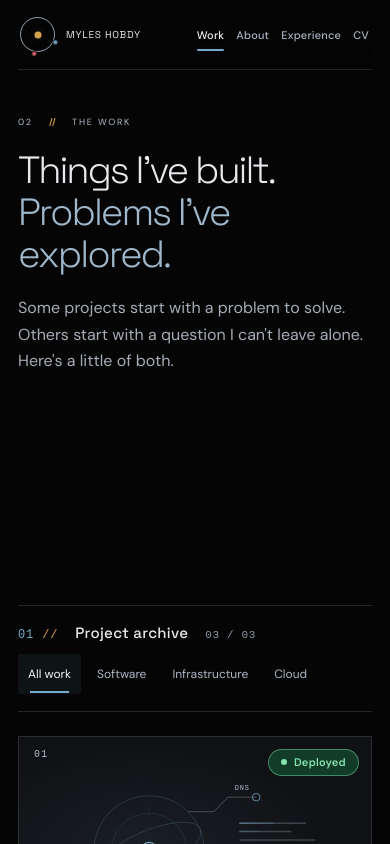
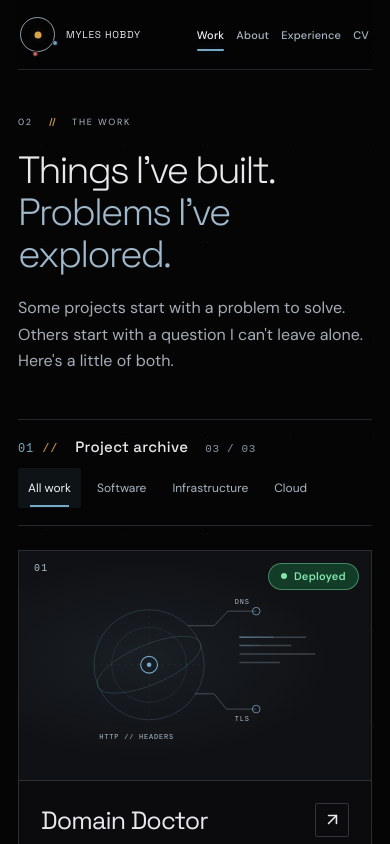
Before and after one commit to casual-loops/mylesh-portfolio, a Next.js app: page /work in a window 390 px wide. Shown: the top 844 px of the page. Built offline with nearby package versions, Linux system fonts and the light colour scheme.

Commit message:
revert: remove cartoon avatar integration from app/globals.css

```diff
--- a/app/globals.css
+++ b/app/globals.css
@@ -706,37 +706,3 @@ body:before{background-image:radial-gradient(#b8c1cb .55px,transparent .8px);opa
  .about-inline-link,.about-final-links a{transition:none!important;}
  .about-inline-link:hover,.about-final-links a:hover{gap:12px;}
 }
-
-/* Cartoon illustrations add personality to secondary routes, never the home hero. */
-.avatar-header{position:relative;isolation:isolate;overflow:hidden;}
-.page-avatar{position:absolute;object-fit:contain;object-position:bottom center;pointer-events:none;user-select:none;z-index:0;filter:drop-shadow(0 10px 28px rgba(0,0,0,.3));}
-.work-intro{min-height:clamp(300px,26vw,410px);display:flex;flex-direction:column;align-items:flex-start;justify-content:center;padding-right:clamp(220px,28vw,440px);}
-.work-intro>*:not(.page-avatar){position:relative;z-index:1;}
-.page-avatar-work{height:clamp(255px,27vw,395px);width:auto;right:clamp(0px,5vw,110px);bottom:0;}
-.about-intro{padding-right:clamp(180px,24vw,340px);min-height:420px;}
-.about-intro-grid{position:relative;z-index:1;}
-.about-intro-grid{grid-template-columns:minmax(0,1.35fr) minmax(250px,.65fr);}
-.page-avatar-about{height:clamp(310px,31vw,450px);width:auto;right:0;bottom:0;}
-.experience-intro{min-height:clamp(340px,30vw,470px);padding-top:clamp(45px,6vw,90px);padding-bottom:clamp(60px,7vw,110px);display:flex;align-items:center;}
-.experience-intro-copy{position:relative;z-index:1;max-width:850px;padding-right:250px;}
-.experience-intro h1{font-family:var(--font-display);font-size:clamp(48px,5.3vw,88px);font-weight:300;letter-spacing:-.055em;line-height:1.1;margin:22px 0;}
-.experience-intro h1 span{color:#9FB8CB;}
-.experience-intro-copy>p:last-child{max-width:650px;font-size:clamp(17px,1.2vw,20px);line-height:1.7;color:var(--muted);}
-.page-avatar-experience{height:clamp(300px,28vw,430px);width:auto;right:clamp(18px,9vw,165px);bottom:0;}
-.cv-avatar-wrap{display:flex;justify-content:center;align-items:flex-end;max-height:160px;overflow:hidden;border-bottom:1px solid var(--line);margin-bottom:25px;background:radial-gradient(ellipse at 50% 95%,rgba(118,169,198,.08),transparent 70%);}
-.cv-avatar{height:210px;width:auto;object-fit:contain;object-position:bottom;}
-@media(max-width:1050px){
-  .about-intro{padding-right:210px;}
-  .about-intro-grid{grid-template-columns:1fr;}
-  .about-intro-aside{max-width:550px;}
-  .page-avatar-about{height:320px;opacity:.86;}
-}
-@media(max-width:740px){
-  .work-intro{padding-right:0;padding-bottom:230px;min-height:0;}
-  .page-avatar-work{height:220px;right:2%;opacity:.95;}
-  .about-intro{padding-right:0;padding-bottom:250px;min-height:0;}
-  .page-avatar-about{height:260px;right:3%;}
-  .experience-intro{padding-bottom:250px;min-height:0;}
-  .experience-intro-copy{padding-right:0;}
-  .page-avatar-experience{height:250px;right:8%;}
-}
```
